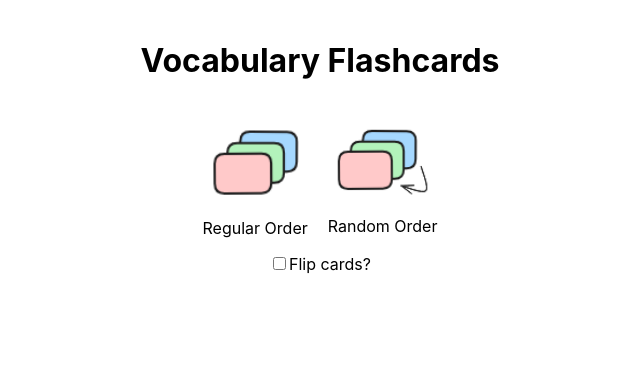
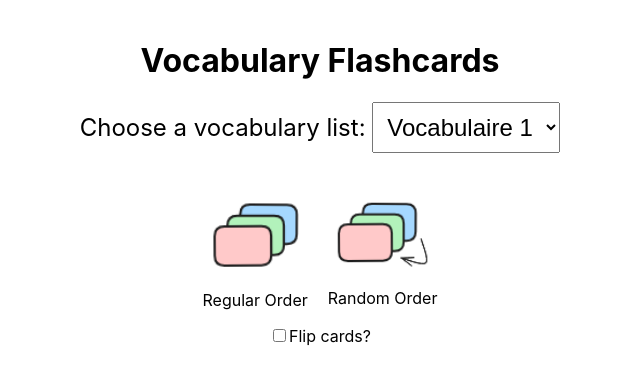
Before and after one commit to ju-henry/byHeart, a React (Create React App) app: page / in a window 1280 px wide. Shown: the top 384 px of the page, without its empty margins (320-960 px from the left). Built offline with nearby package versions, Linux system fonts and the light colour scheme.

Commit message:
added menu to select vocabulary list

```diff
--- a/src/App.css
+++ b/src/App.css
@@ -74,3 +74,13 @@ button {
   margin-top: 10px;
   font-size: 16px;
 }
+
+.vocabulary-select {
+  font-size: 1.5em;
+  margin-bottom: 20px;
+}
+
+.vocabulary-select select {
+  font-size: 1em;
+  padding: 10px;
+}
--- a/src/App.js
+++ b/src/App.js
@@ -4,14 +4,10 @@ import './App.css';
 import LandingPage from './LandingPage';
 
 function App() {
-  const [cards, setCards] = useState([
-    { id: 1, word: 'Bonjour', translation: 'Hello' },
-    { id: 2, word: 'Merci', translation: 'Thank you' },
-    { id: 3, word: 'Au revoir', translation: 'Goodbye' },
-  ]);
+  const [cards, setCards] = useState([]);
   const [currentCard, setCurrentCard] = useState(0);
   const [showTranslation, setShowTranslation] = useState(false);
-  const [mode, setMode] = useState('landing'); // 'landing', 'regular', or 'random'
+  const [mode, setMode] = useState('landing');
   const [cardOrder, setCardOrder] = useState([]);
   const [cardsViewed, setCardsViewed] = useState(0);
   const [initialFlipState, setInitialFlipState] = useState(false);
@@ -29,7 +25,7 @@ function App() {
       const nextIndex = (currentIndex + 1) % cards.length;
       setCurrentCard(cardOrder[nextIndex]);
     }
-    setShowTranslation(initialFlipState); // Reset to initial flip state
+    setShowTranslation(initialFlipState);
   };
 
   const previousCard = () => {
@@ -41,7 +37,7 @@ function App() {
       const nextIndex = (currentIndex - 1 + cards.length) % cards.length;
       setCurrentCard(cardOrder[nextIndex]);
     }
-    setShowTranslation(initialFlipState); // Reset to initial flip state
+    setShowTranslation(initialFlipState);
   };
 
   useEffect(() => {
@@ -57,29 +53,29 @@ function App() {
 
     window.addEventListener('keydown', handleKeyDown);
 
-    // Cleanup function to remove the event listener
     return () => {
       window.removeEventListener('keydown', handleKeyDown);
     };
-  }, [mode, previousCard, nextCard]);
+  }, [mode]);
 
-
-  const startRegularMode = (flipCards) => {
+  const startRegularMode = (flipCards, loadedCards) => {
     setMode('regular');
     setCurrentCard(0);
     setCardsViewed(0);
     setShowTranslation(flipCards);
     setInitialFlipState(flipCards);
+    setCards(loadedCards); // Mettre à jour les cartes avec celles chargées
   };
 
-  const startRandomMode = (flipCards) => {
+  const startRandomMode = (flipCards, loadedCards) => {
     setMode('random');
-    const shuffled = [...Array(cards.length).keys()].sort(() => Math.random() - 0.5);
+    const shuffled = [...Array(loadedCards.length).keys()].sort(() => Math.random() - 0.5);
     setCardOrder(shuffled);
     setCurrentCard(shuffled[0]);
     setCardsViewed(0);
     setShowTranslation(flipCards);
     setInitialFlipState(flipCards);
+    setCards(loadedCards); // Mettre à jour les cartes avec celles chargées
   };
 
   const goLandingPage = () => {
@@ -99,7 +95,7 @@ function App() {
       <div className="button-container">
         <button onClick={previousCard}>&lt;&lt; Previous</button>
         <button onClick={nextCard}>Next &gt;&gt;</button>
-  </div>
+      </div>
       <div className="progress-bar">
         {cards.map((_, index) => (
           <span
--- a/src/LandingPage.js
+++ b/src/LandingPage.js
@@ -3,22 +3,59 @@ import React, { useState, useEffect } from 'react';
 
 function LandingPage({ onRegularMode, onRandomMode }) {
   const [flipCards, setFlipCards] = useState(() => {
-    // Initialize state from localStorage, or false if not present
     const saved = localStorage.getItem('flipCards');
     return saved !== null ? JSON.parse(saved) : false;
   });
 
+  const [selectedList, setSelectedList] = useState(() => {
+    const savedList = localStorage.getItem('selectedList');
+    return savedList ? savedList : 'vocab1';
+  });
+
+  const [cards, setCards] = useState([]);
+
   useEffect(() => {
-    // Save to localStorage whenever flipCards changes
     localStorage.setItem('flipCards', JSON.stringify(flipCards));
-  }, [flipCards]);
+    localStorage.setItem('selectedList', selectedList);
+    loadCards(selectedList);
+  }, [flipCards, selectedList]);
 
-  const handleRegularMode = () => onRegularMode(flipCards);
-  const handleRandomMode = () => onRandomMode(flipCards);
+  const loadCards = (listName) => {
+    fetch(`/${listName}.csv`)
+      .then(response => response.text())
+      .then(data => {
+        const rows = data.split('\n').map(row => row.split(','));
+        const loadedCards = rows
+          .filter(row => row.length === 2 && row[0].trim() !== '' && row[1].trim() !== '')
+          .map((row, index) => ({
+            id: index + 1,
+            word: row[0].trim(),
+            translation: row[1].trim(),
+          }));
+        setCards(loadedCards);
+      })
+      .catch(error => console.error('Error loading CSV file:', error));
+  };
+
+  const handleRegularMode = () => onRegularMode(flipCards, cards);
+  const handleRandomMode = () => onRandomMode(flipCards, cards);
 
   return (
     <div className="landing-page">
       <h1>Vocabulary Flashcards</h1>
+
+      <div className="vocabulary-select">
+        <label htmlFor="vocabulary-list">Choose a vocabulary list: </label>
+        <select
+          id="vocabulary-list"
+          value={selectedList}
+          onChange={(e) => setSelectedList(e.target.value)}
+        >
+          <option value="vocab1">Vocabulaire 1</option>
+          <option value="vocab2">Vocabulaire 2</option>
+        </select>
+      </div>
+
       <div className="mode-buttons">
         <div className="mode-button" onClick={handleRegularMode}>
           <img src="/cards.png" alt="Regular Mode" style={{ width: '100%', height: 'auto' }} />
@@ -29,6 +66,7 @@ function LandingPage({ onRegularMode, onRandomMode }) {
           <p>Random Order</p>
         </div>
       </div>
+
       <div className="flip-option">
         <label>
           <input
```
Also changed, not shown: public/vocab1.csv (added), public/vocab2.csv (added).
